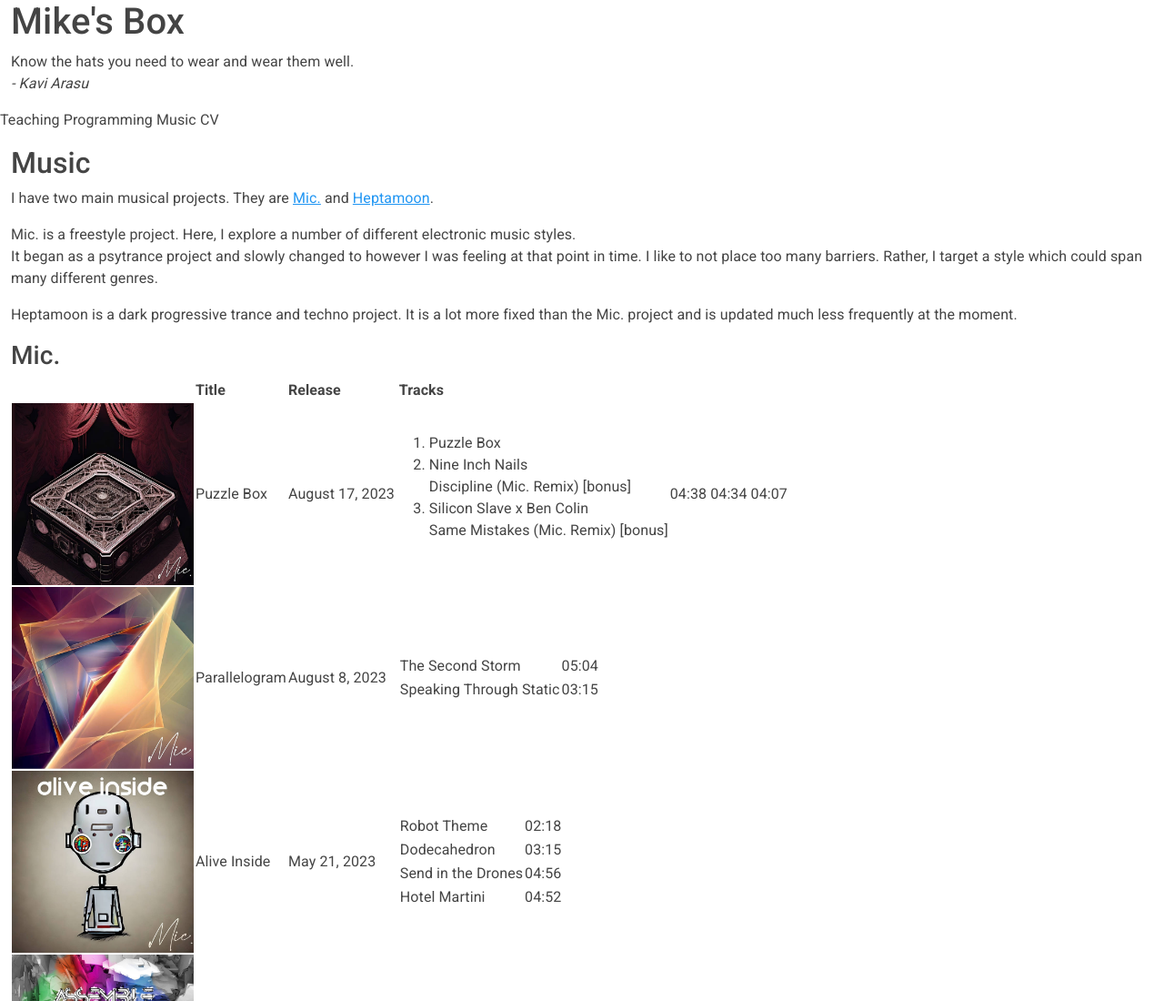
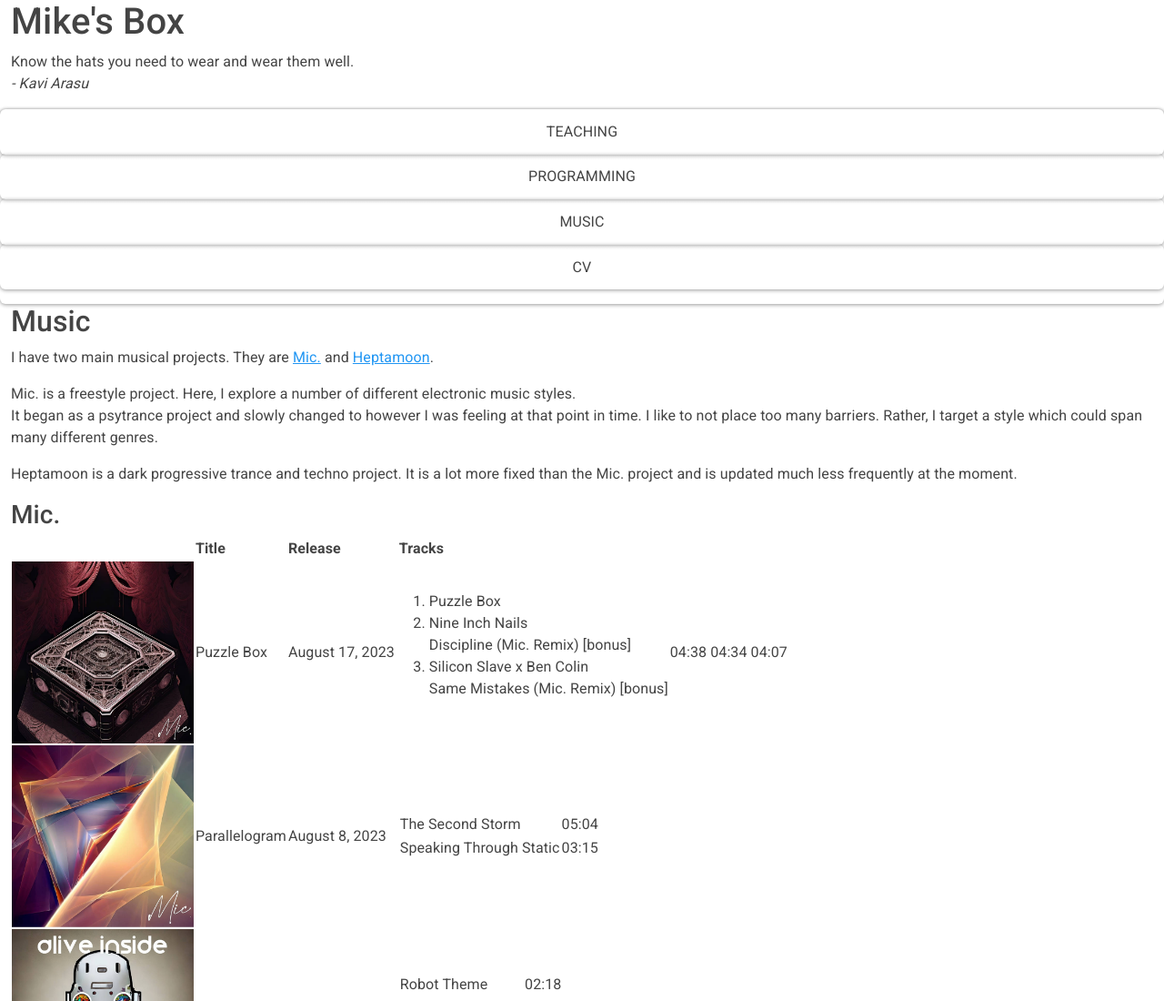
Before and after one commit to CookieWookiee321/Mike-s-Box, a website: page index.html in a window 1280 px wide. Shown: the top 1100 px of the page at 91% size. Drawn offline with nearby package versions, Linux system fonts and the light colour scheme.

```diff
--- a/index.html
+++ b/index.html
@@ -15,12 +15,12 @@
         <h1>Mike's Box</h1>
         <p>Know the hats you need to wear and wear them well.<br><em>- Kavi Arasu</em></p>
     </div>
-    <p>
-        <a hreflang="??">Teaching</a>
-        <a hreflang="??">Programming</a>
-        <a hreflang="??">Music</a>
-        <a hreflang="??">CV</a>
-    </p>
+    <div class="card">
+        <a hreflang="??" class="btn">Teaching</a>
+        <a hreflang="??" class="btn">Programming</a>
+        <a hreflang="??" class="btn">Music</a>
+        <a hreflang="??" class="btn">CV</a>
+        </p>
 </header>
 
 <body>
```
